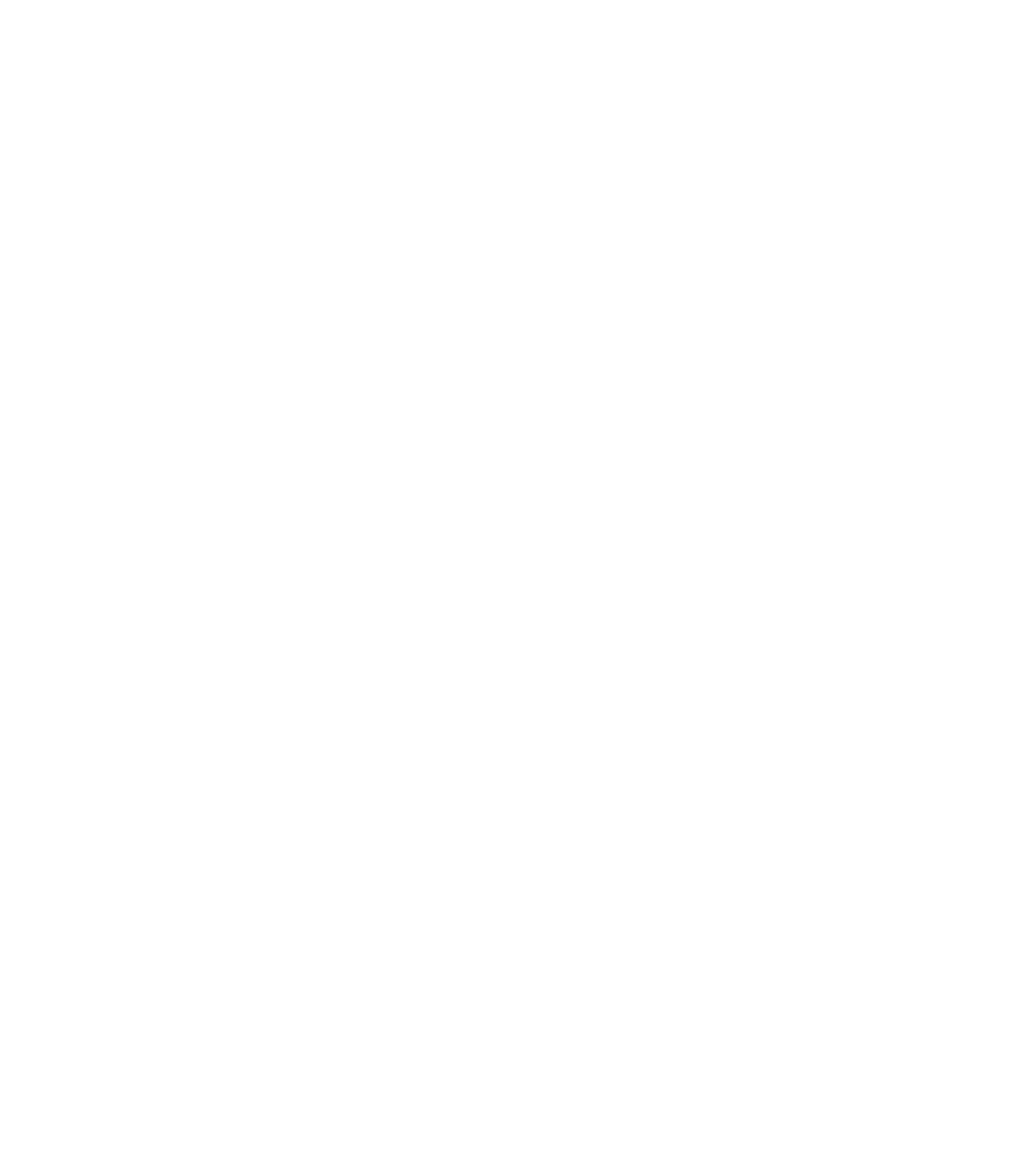
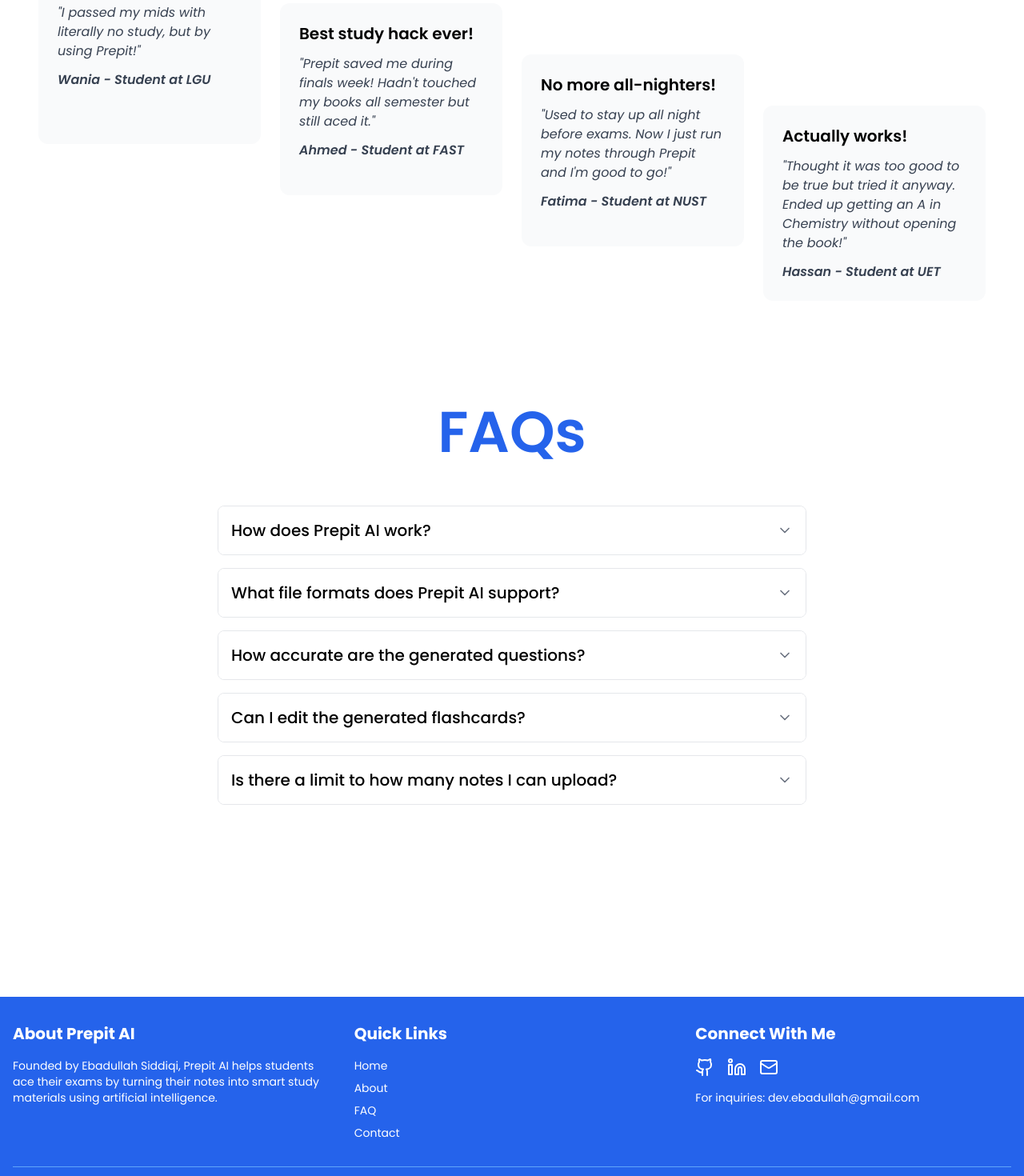
Before and after one commit to EbadullahSiddiqi/Prepit, a React (Vite) app in the folder Prepit/: page / in a window 1280 px wide. Shown: the part 1280-2750 px from the top of the page at 80% size. Before the commit the page ends 972 px from the top, so only its background shows below. Built offline with nearby package versions, Linux system fonts and the light colour scheme.

Commit message:
Landing page is ready

```diff
--- a/Prepit/index.html
+++ b/Prepit/index.html
@@ -7,7 +7,7 @@
     <meta name="viewport" content="width=device-width, initial-scale=1.0" />
     <title>Prepit AI</title>
   </head>
-  <body>
+  <body class="transition-all duration-200">
     <div id="root"></div>
     <script type="module" src="/src/main.jsx"></script>
   </body>
--- /dev/null
+++ b/Prepit/src/Components/FAQ.jsx
@@ -0,0 +1,75 @@
+import React, { useState } from "react";
+import { ChevronDown, ChevronUp } from "lucide-react";
+
+export default function FAQ() {
+  const [openIndex, setOpenIndex] = useState(null);
+
+  const faqData = [
+    {
+      question: "How does Prepit AI work?",
+      answer:
+        "Simply upload your study notes in PDF or text format, and Prepit AI will analyze them to create flashcards with important questions and answers. Our AI identifies key concepts and creates effective study materials for you.",
+    },
+    {
+      question: "What file formats does Prepit AI support?",
+      answer:
+        "Prepit AI currently supports PDF files and plain text formats. We're working on adding support for more file types like Word documents and images with text.",
+    },
+    {
+      question: "How accurate are the generated questions?",
+      answer:
+        "Our AI is trained to identify key concepts and important information from your notes, creating relevant and accurate study materials. The questions focus on main topics and crucial details from your content.",
+    },
+    {
+      question: "Can I edit the generated flashcards?",
+      answer:
+        "Currently, Prepit AI provides read-only flashcards. However, we're developing features to let students customize and edit cards to match their study preferences.",
+    },
+    {
+      question: "Is there a limit to how many notes I can upload?",
+      answer:
+        "During our beta phase, you can upload notes up to 50 pages per PDF. We plan to increase this limit based on user feedback and requirements.",
+    },
+  ];
+
+  return (
+    <div className="w-full max-w-3xl mx-auto px-4 pt-[17rem] pb-[15rem]">
+      <h1 className="text-blue-600 pb-14 font-semibold text-4xl md:text-5xl lg:text-7xl text-center">
+        FAQs
+      </h1>
+
+      <div className="space-y-4">
+        {faqData.map((item, index) => (
+          <div
+            key={index}
+            className="border border-gray-200 rounded-lg overflow-hidden"
+          >
+            <button
+              className="w-full flex justify-between items-center p-4 bg-white hover:bg-gray-50 transition-colors"
+              onClick={() => setOpenIndex(openIndex === index ? null : index)}
+            >
+              <h3 className="text-lg md:text-xl font-medium text-left">
+                {item.question}
+              </h3>
+              {openIndex === index ? (
+                <ChevronUp className="h-5 w-5 text-gray-500" />
+              ) : (
+                <ChevronDown className="h-5 w-5 text-gray-500" />
+              )}
+            </button>
+
+            <div
+              className={`transition-all duration-200 ease-in-out ${
+                openIndex === index
+                  ? "max-h-48 opacity-100"
+                  : "max-h-0 opacity-0"
+              }`}
+            >
+              <p className="p-4 text-gray-600 bg-gray-50">{item.answer}</p>
+            </div>
+          </div>
+        ))}
+      </div>
+    </div>
+  );
+}
--- /dev/null
+++ b/Prepit/src/Components/Footer.jsx
@@ -0,0 +1,83 @@
+import React from "react";
+import { Github, Linkedin, Mail } from "lucide-react";
+
+export default function Footer() {
+  return (
+    <footer className="bg-blue-600 text-white py-8 px-4">
+      <div className="max-w-7xl mx-auto grid grid-cols-1 md:grid-cols-3 gap-8">
+        {/* About Section */}
+        <div className="space-y-4">
+          <h3 className="text-xl font-bold">About Prepit AI</h3>
+          <p className="text-sm">
+            Founded by Ebadullah Siddiqi, Prepit AI helps students ace their
+            exams by turning their notes into smart study materials using
+            artificial intelligence.
+          </p>
+        </div>
+
+        {/* Quick Links */}
+        <div className="space-y-4">
+          <h3 className="text-xl font-bold">Quick Links</h3>
+          <ul className="space-y-2 text-sm">
+            <li>
+              <a href="#" className="hover:text-blue-200 transition-colors">
+                Home
+              </a>
+            </li>
+            <li>
+              <a href="#" className="hover:text-blue-200 transition-colors">
+                About
+              </a>
+            </li>
+            <li>
+              <a href="#" className="hover:text-blue-200 transition-colors">
+                FAQ
+              </a>
+            </li>
+            <li>
+              <a href="#" className="hover:text-blue-200 transition-colors">
+                Contact
+              </a>
+            </li>
+          </ul>
+        </div>
+
+        {/* Contact Section */}
+        <div className="space-y-4">
+          <h3 className="text-xl font-bold">Connect With Me</h3>
+          <div className="flex space-x-4">
+            <a
+              href="https://github.com/EbadullahSiddiqi"
+              target="_blank"
+              rel="noopener noreferrer"
+              className="hover:text-blue-200 transition-colors"
+            >
+              <Github size={24} />
+            </a>
+            <a
+              href="https://linkedin.com/in/ebadullah-siddiqi-06a323310"
+              target="_blank"
+              rel="noopener noreferrer"
+              className="hover:text-blue-200 transition-colors"
+            >
+              <Linkedin size={24} />
+            </a>
+            <a
+              href="mailto:dev.ebadullah@gmail.com"
+              className="hover:text-blue-200 transition-colors"
+            >
+              <Mail size={24} />
+            </a>
+          </div>
+          <p className="text-sm">For inquiries: dev.ebadullah@gmail.com</p>
+        </div>
+      </div>
+
+      {/* Copyright */}
+      <div className="mt-8 pt-8 border-t border-blue-400 text-center text-sm">
+        <p>© {new Date().getFullYear()} Prepit AI. All rights reserved.</p>
+        <p className="mt-2">Developed with ❤️ by Ebadullah Siddiqi</p>
+      </div>
+    </footer>
+  );
+}
--- a/Prepit/src/Components/Home.jsx
+++ b/Prepit/src/Components/Home.jsx
@@ -1,8 +1,13 @@
-import React from "react";
+import React, { useEffect, useState } from "react";
 import Why from "./Why";
+import Review from "./Review";
+import FAQ from "./FAQ";
+import Footer from "./Footer";
 
 export default function Home() {
+  const [btnText, setBtnText] = useState("Wishlist Now!");
   return (
+    <>
       <div className="min-h-screen w-full flex flex-col justify-center items-center px-4 pt-20">
         <div className="text-blue-600 text-4xl md:text-5xl lg:text-7xl font-semibold text-center">
           Exam tomorrow, <br /> <span>and no preparation?</span>
@@ -12,11 +17,23 @@
           Don't worry, we got you!
         </p>
 
-      <button className="home-btn px-6 py-3 mt-7 rounded-3xl bg-blue-600 hover:bg-white border-2 border-blue-600 text-white hover:text-blue-600 font-semibold transition-all duration-200 text-sm md:text-base">
-        Wishlist Now!
+        <button
+          onClick={() => {
+            localStorage.setItem("wishlist", "true");
+            setBtnText("You're in Line!");
+          }}
+          className="home-btn px-6 py-3 mt-7 rounded-3xl bg-blue-600 hover:bg-white border-2 border-blue-600 text-white hover:text-blue-600 font-semibold transition-all duration-200 text-sm md:text-base"
+        >
+          {btnText}
         </button>
 
         <Why />
+
+        <Review />
+
+        <FAQ />
       </div>
+      <Footer />
+    </>
   );
 }
--- /dev/null
+++ b/Prepit/src/Components/Review.jsx
@@ -0,0 +1,44 @@
+import React from "react";
+import ReviewCards from "./ReviewCard";
+
+export default function Why() {
+  return (
+    <div className="pt-16 md:pt-24 lg:pt-32 px-4 md:px-6 lg:px-8">
+      <h1 className="text-blue-600 font-semibold text-4xl md:text-5xl lg:text-7xl text-center">
+        Here's What Students Say,
+      </h1>
+      <div className="relative max-w-7xl mx-auto py-8 md:py-12">
+        <div className="grid grid-cols-1 md:grid-cols-2 lg:grid-cols-4 gap-4 md:gap-6">
+          <div className="transform translate-y-0">
+            <ReviewCards
+              title="YO this is lit!"
+              description="I passed my mids with literally no study, but by using Prepit!"
+              name="Wania - Student at LGU"
+            />
+          </div>
+          <div className="transform translate-y-12 md:translate-y-16">
+            <ReviewCards
+              title="Best study hack ever!"
+              description="Prepit saved me during finals week! Hadn't touched my books all semester but still aced it."
+              name="Ahmed - Student at FAST"
+            />
+          </div>
+          <div className="transform translate-y-24 md:translate-y-32">
+            <ReviewCards
+              title="No more all-nighters!"
+              description="Used to stay up all night before exams. Now I just run my notes through Prepit and I'm good to go!"
+              name="Fatima - Student at NUST"
+            />
+          </div>
+          <div className="transform translate-y-36 md:translate-y-48">
+            <ReviewCards
+              title="Actually works!"
+              description="Thought it was too good to be true but tried it anyway. Ended up getting an A in Chemistry without opening the book!"
+              name="Hassan - Student at UET"
+            />
+          </div>
+        </div>
+      </div>
+    </div>
+  );
+}
--- /dev/null
+++ b/Prepit/src/Components/ReviewCard.jsx
@@ -0,0 +1,17 @@
+import React from "react";
+
+export default function ReviewCards({ title, description, name }) {
+  return (
+    <div className="w-full">
+      <div className="p-4 md:p-6 rounded-xl min-h-[15rem] w-full backdrop-blur-md bg-gray-50 font-medium overflow-hidden hover:shadow-lg transition-shadow duration-300">
+        <h1 className="text-lg md:text-xl font-semibold">{title}</h1>
+        <p className="pt-2 md:pt-3 text-sm md:text-base font-normal text-gray-700">
+          <i> "{description}" </i>
+        </p>
+        <p className="pt-2 md:pt-3 text-sm md:text-base font-semibold text-gray-700">
+          <i> {name} </i>
+        </p>
+      </div>
+    </div>
+  );
+}
--- a/Prepit/src/index.css
+++ b/Prepit/src/index.css
@@ -11,3 +11,12 @@
 .home-btn {
   border: solid 2px;
 }
+
+.faq-card {
+  height: 25rem;
+  width: 65rem;
+  border: solid 1px rgb(122 173 71 / var(--tw-bg-opacity, 1));
+  border-radius: 0.75rem;
+  border: solid 1px #999999;
+  border-color: rgba(193, 192, 192, 0.207);
+}
```
Lines whose indentation alone changed are shown as unchanged.
